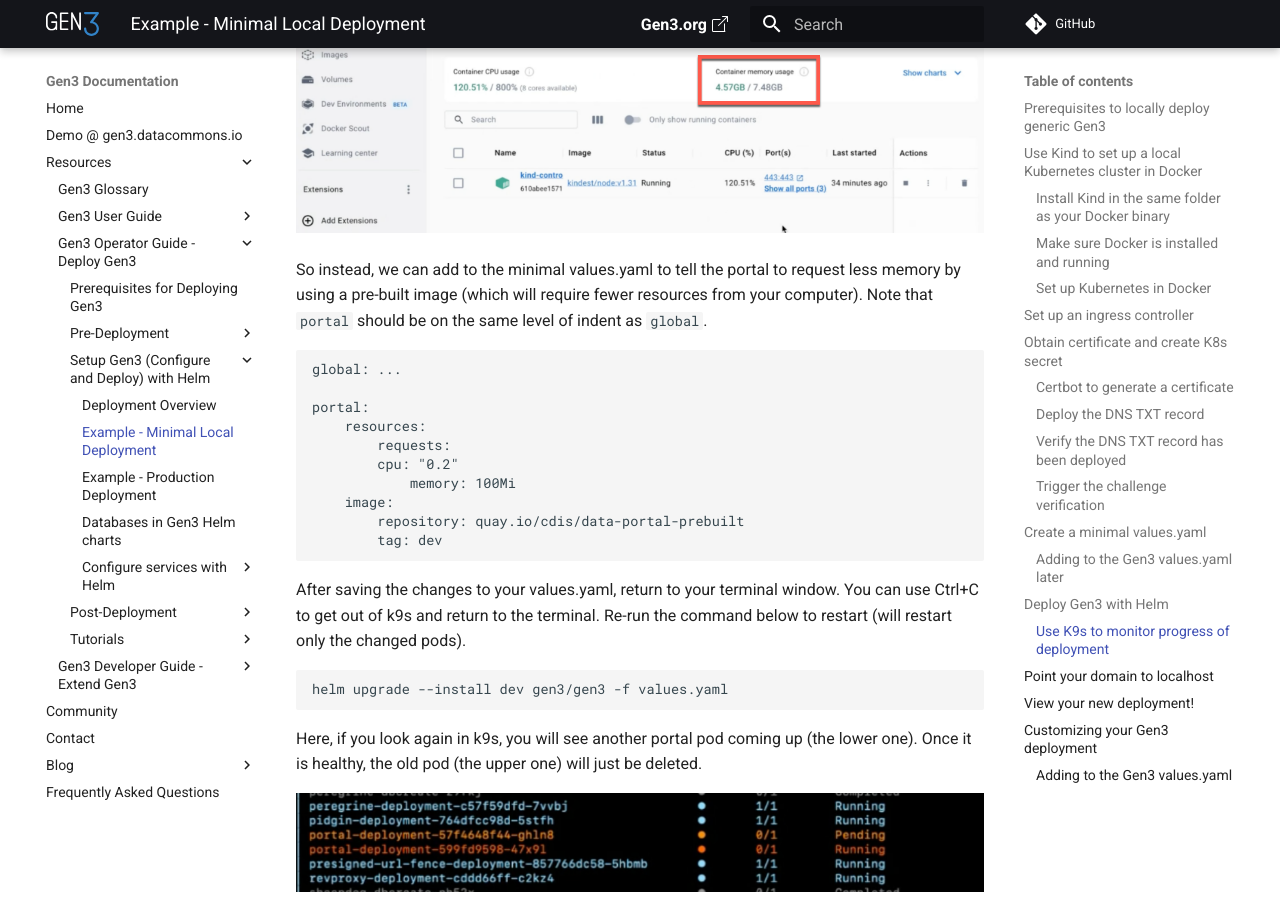
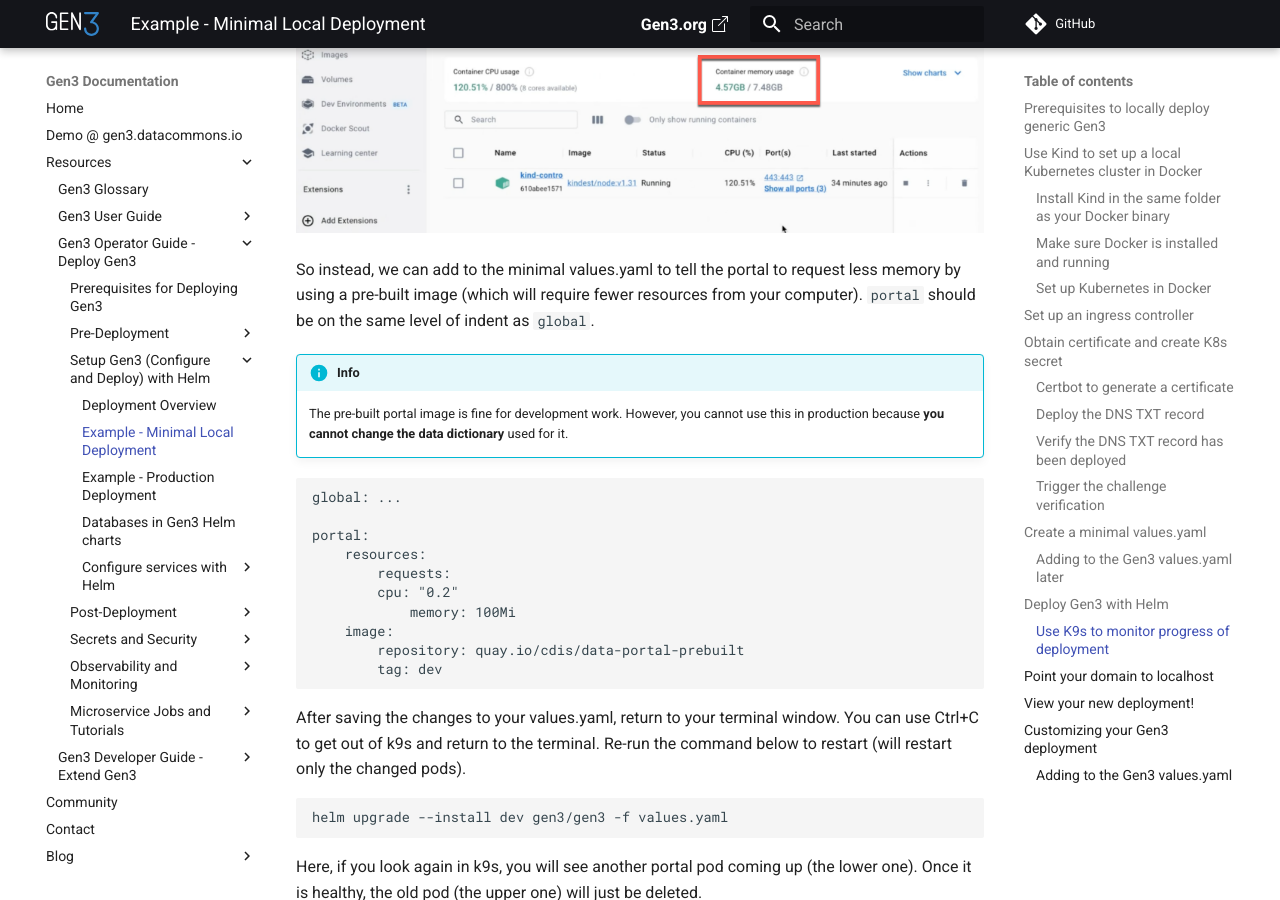
Before and after one commit to uc-cdis/docs-gen3, an MkDocs documentation site: the page built from docs/gen3-resources/operator-guide/helm/helm-deploy-example.md, in a window 1280 px wide and 900 px high, scrolled down 11123 px. Built offline with MkDocs 1.6.1 and Material for MkDocs 9.7.7, drawn with Linux system fonts in a browser that asks for light colours; comment, search, counter and statistics services are not loaded.

Commit message:
split tutorials section into smaller, relevant sections

````diff
--- a/.pre-commit-config.yaml
+++ b/.pre-commit-config.yaml
@@ -1,6 +1,6 @@
 repos:
   - repo: git@github.com:Yelp/detect-secrets
-    rev: v0.13.1
+    rev: v1.5.0
     hooks:
       - id: detect-secrets
         args: ["--baseline", ".secrets.baseline"]
--- a/docs/gen3-resources/operator-guide/helm/helm-deploy-example.md
+++ b/docs/gen3-resources/operator-guide/helm/helm-deploy-example.md
@@ -348,7 +348,11 @@
 
 ![Docker Desktop showing the container is allocated 8Gi memory](../img/docker-8gi.png)
 
-So instead, we can add to the minimal values.yaml to tell the portal to request less memory by using a pre-built image (which will require fewer resources from your computer).  Note that `portal` should be on the same level of indent as `global`.
+So instead, we can add to the minimal values.yaml to tell the portal to request less memory by using a pre-built image (which will require fewer resources from your computer). `portal` should be on the same level of indent as `global`.
+
+!!! info
+
+     The pre-built portal image is fine for development work. However, you cannot use this in production because **you cannot change the data dictionary** used for it.
 
 ```
 global: ...
--- a/mkdocs.yml
+++ b/mkdocs.yml
@@ -20,8 +20,6 @@
     - Gen3 Operator Guide - Deploy Gen3:
       - gen3-resources/operator-guide/index.md
       # homepage for operator guide, describes contents and links to different sections
-      #- Overview for Deploying Gen3: gen3-resources/operator-guide/deploy-gen3.md
-      # reviews all major steps for deploying Gen3 for production
       - Prerequisites for Deploying Gen3: gen3-resources/operator-guide/prerequisites.md
       - Pre-Deployment:
         - Infrastructure as Code:
@@ -55,14 +53,16 @@
         - Customize Gen3 Search: gen3-resources/operator-guide/customize-search.md
         # info from the current operator guide about configuring ETL and data explorer
         - Customize the Front End: gen3-resources/operator-guide/customize-frontend.md
-      - Tutorials:
-        - AWS IAM Global User: gen3-resources/operator-guide/tutorial_global_IAM_helm_user.md
-        - Fence Usersync Cronjob: gen3-resources/operator-guide/tutorial_fence_usersync_job.md
+      - Secrets and Security:
+        - Secrets Manager: gen3-resources/operator-guide/tutorial_secrets-mgr.md
+        - Create an AWS IAM Global User: gen3-resources/operator-guide/tutorial_global_IAM_helm_user.md
+      - Observability and Monitoring:
+        - Observability: gen3-resources/operator-guide/tutorial_observability.md
         - Grafana Alloy Helm Chart: gen3-resources/operator-guide/tutorial_alloy.md
         - Grafana Alloy and Faro: gen3-resources/operator-guide/tutorial_faro.md
-        - Production Deployment: gen3-resources/operator-guide/helm/helm-deploy-production-example.md
-        - Observability: gen3-resources/operator-guide/tutorial_observability.md
-        - Secrets Manager: gen3-resources/operator-guide/tutorial_secrets-mgr.md
+      - Microservice Jobs and Tutorials:
+        - About Jobs in Gen3: gen3-resources/operator-guide/tutorial_jobs_overview.md
+        - Fence Usersync Cronjob: gen3-resources/operator-guide/tutorial_fence_usersync_job.md
     - Gen3 Developer Guide - Extend Gen3:
       - gen3-resources/developer-guide/index.md
       - Gen3 Architecture:  gen3-resources/developer-guide/architecture.md
````
Also changed, not shown: docs/gen3-resources/operator-guide/tutorial_jobs_overview.md (added, +11 -0 lines), 1 other file.
